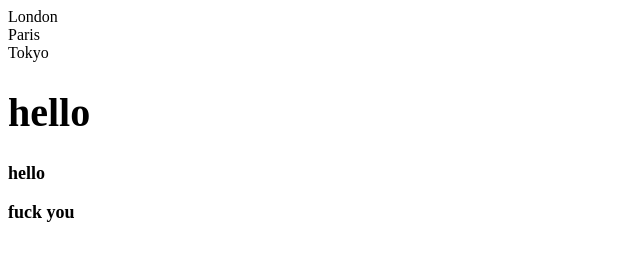
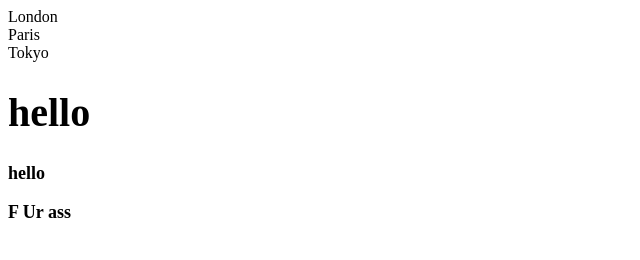
Before and after one commit to JARVIS843/WebDevelopment-Project.io, a plain HTML site: page index.html in a window 1280 px wide. Shown: the full height of the page, 0-640 px from the left. Drawn offline with Linux system fonts and the light colour scheme.

Commit message:
Beutify words
changed F you to F ur ass

```diff
--- a/index.html
+++ b/index.html
@@ -11,7 +11,7 @@
         <body>
             <h1 style="font-size: 40px;">hello</h1>
             <h2 style="font-size: 18px;">hello</h2>
-            <h3 style="font-size: 18px;">fuck you</h3>
+            <h3 style="font-size: 18px;">F Ur ass</h3>
         </body>
 
     </html>
```
